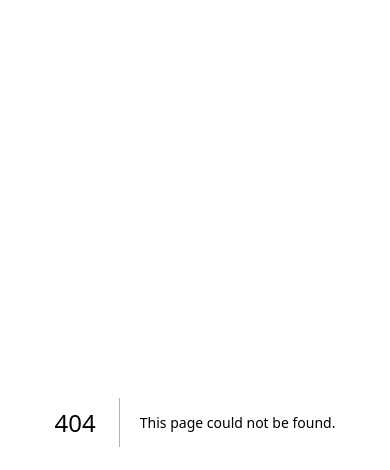
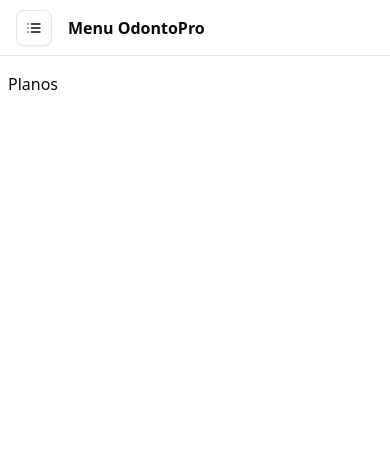
Before and after one commit to VitorTorquato/Saas-clinica, a Next.js app: page /dashboard/plans in a window 390 px wide. Before the commit this address had no page. Shown: the top 470 px of the page. Built offline with nearby package versions, Linux system fonts and the light colour scheme.

Commit message:
sidebar mobile

```diff
--- /dev/null
+++ b/src/app/(painel)/dashboard/_components/SideBar.tsx
@@ -0,0 +1,111 @@
+"use client"
+
+import { useState } from "react";
+import { usePathname } from "next/navigation";
+import clsx from "clsx";
+
+import {
+    Sheet,
+    SheetContent,
+    SheetDescription,
+    SheetHeader,
+    SheetTitle,
+    SheetTrigger,
+  } from "@/components/ui/sheet"
+import { Button } from "@/components/ui/button";
+import { Banknote, CalendarCheck2, Folder, List, ReceiptRussianRubleIcon, Settings } from "lucide-react";
+import Link from "next/link";
+
+export function SideBarDashboard({children} : {children:React.ReactNode}) {
+
+    const pathname = usePathname();
+    const [isCollapsed , setIsCollapsed] = useState(false);
+
+  return (
+    <div className="flex min-h-screen w-full">
+        <div className={clsx("flex flex-1 flex-col transition-all duration-300" , {
+            "md:ml-20" : isCollapsed,
+            "md:ml-64": !isCollapsed
+            })}>
+
+                <header className="md:hidden flex items-center justify-between border-b px-4 md:px-6 h-14 z-10 sticky top-0 bg-white">
+                    <Sheet>
+                        <div className="flex items-center gap-4">
+                            <SheetTrigger asChild>
+                                <Button variant="outline" size="icon" className="md:hidden">
+                                    <List className="w-5 h-5"/>
+                                </Button>
+                            </SheetTrigger>
+
+                            <h1 className="text-base md:text-lg font-semibold">Menu OdontoPro</h1>
+                        </div>
+
+                        <SheetContent side="right" className="sm:max-w-xs text-black">
+                            <SheetTitle>OdontoPro</SheetTitle>
+
+                            <SheetDescription>Menu Administrativo</SheetDescription>
+
+                            <nav className="grid gap-2 text-base pt-5">
+                                <SidebarLink
+                                    href="/dashboard"
+                                    label="Agendamentos"
+                                    pathname={pathname}
+                                    isCollapsed={isCollapsed}
+                                    icon={<CalendarCheck2 className="w-6 h-6"/>}
+                                />
+
+                                <SidebarLink
+                                    href="/dashboard/services"
+                                    label="Servicos"
+                                    pathname={pathname}
+                                    isCollapsed={isCollapsed}
+                                    icon={<Folder className="w-6 h-6"/>}
+                                />
+                                <SidebarLink
+                                    href="/dashboard/profile"
+                                    label="Profile"
+                                    pathname={pathname}
+                                    isCollapsed={isCollapsed}
+                                    icon={<Settings className="w-6 h-6"/>}
+                                />
+                                <SidebarLink
+                                    href="/dashboard/plans"
+                                    label="Plans"
+                                    pathname={pathname}
+                                    isCollapsed={isCollapsed}
+                                    icon={<Banknote className="w-6 h-6"/>}
+                                />
+                            </nav>
+                        </SheetContent>
+                    </Sheet>
+                </header>
+
+                <main className="flex-1 py-4 px-2 md:p-6">
+                    {children}
+                </main>
+        </div>
+    </div>
+  )
+}
+
+interface SideBarLinkProps{
+    href: string;
+    icon: React.ReactNode;
+    label: string;
+    pathname: string;
+    isCollapsed:boolean;
+}
+
+function SidebarLink({href,icon,isCollapsed,label,pathname} : SideBarLinkProps){
+    return(
+        <Link href={href}>
+            <div className={clsx("flex item-center gap-2 px-3 py-2 rounded-md transition-colors" , {
+                "text-white bg-blue-500" : pathname === href,
+                "text-gray-700 hover:bg-gray-100 " : pathname !== href,
+            })}>
+                <span className="w-6 h-6">{icon}</span>
+                {!isCollapsed && <span>{label}</span>}
+            </div>
+        </Link>
+    )
+}
--- /dev/null
+++ b/src/app/(painel)/dashboard/layout.tsx
@@ -0,0 +1,12 @@
+import React, { ReactNode } from 'react'
+import { SideBarDashboard } from './_components/SideBar'
+
+export default function Dashboardlayout({children}: { children: ReactNode}) {
+  return (
+    <>
+       <SideBarDashboard>
+        {children}
+       </SideBarDashboard>
+    </>
+  )
+}
--- a/src/app/(panel)/dashboard/page.tsx
+++ b/src/app/(painel)/dashboard/page.tsx
@@ -2,6 +2,7 @@ export default function Dashboard() {
   return (
     <div>
         <h1>Dashboard</h1>
+
     </div>
   )
 }
--- /dev/null
+++ b/src/app/(painel)/dashboard/plans/page.tsx
@@ -0,0 +1,7 @@
+export default function Plans() {
+  return (
+    <section>
+        <h1>Planos</h1>
+    </section>
+  )
+}
--- /dev/null
+++ b/src/app/(painel)/dashboard/profile/page.tsx
@@ -0,0 +1,7 @@
+export default function Profile() {
+  return (
+    <section>
+        <h1>Profile</h1>
+    </section>
+  )
+}
--- /dev/null
+++ b/src/app/(painel)/dashboard/services/page.tsx
@@ -0,0 +1,7 @@
+export default function Services() {
+  return (
+    <section>
+        <h1>Servies</h1>
+    </section>
+  )
+}
--- a/src/components/ui/sheet.tsx
+++ b/src/components/ui/sheet.tsx
@@ -58,7 +58,7 @@ function SheetContent({
       <SheetPrimitive.Content
         data-slot="sheet-content"
         className={cn(
-          "bg-background data-[state=open]:animate-in data-[state=closed]:animate-out fixed z-50 flex flex-col gap-4 shadow-lg transition ease-in-out data-[state=closed]:duration-300 data-[state=open]:duration-500",
+          "bg-background data-[state=open]:animate-in data-[state=closed]:animate-out  fixed z-50 flex flex-col gap-2 p-2.5 shadow-lg transition ease-in-out data-[state=closed]:duration-300 data-[state=open]:duration-500",
           side === "right" &&
             "data-[state=closed]:slide-out-to-right data-[state=open]:slide-in-from-right inset-y-0 right-0 h-full w-3/4 border-l sm:max-w-sm",
           side === "left" &&
```
